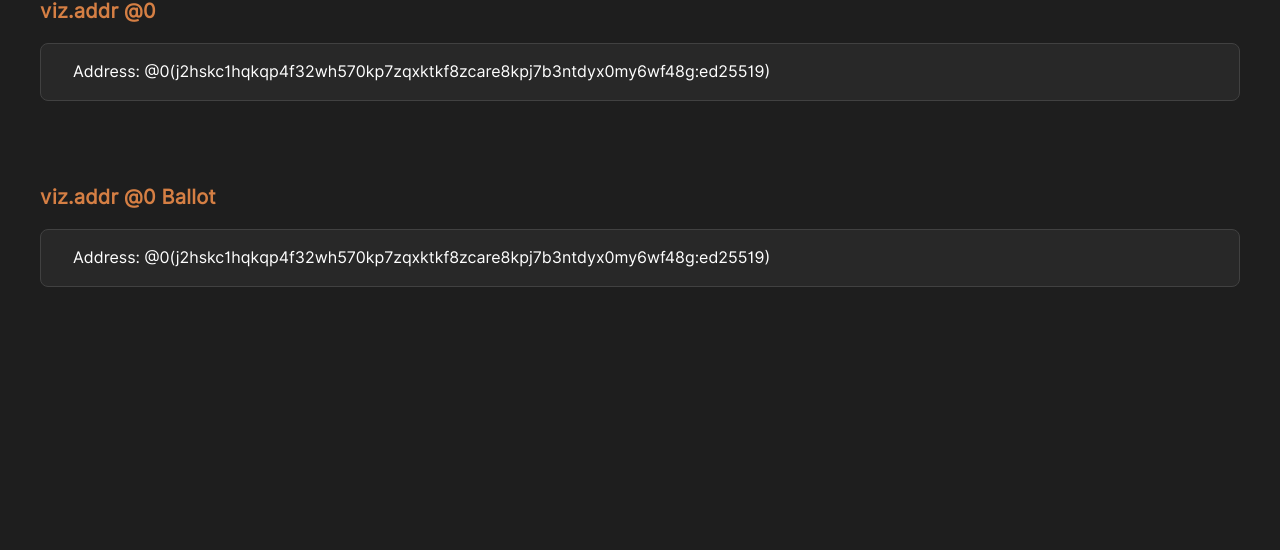
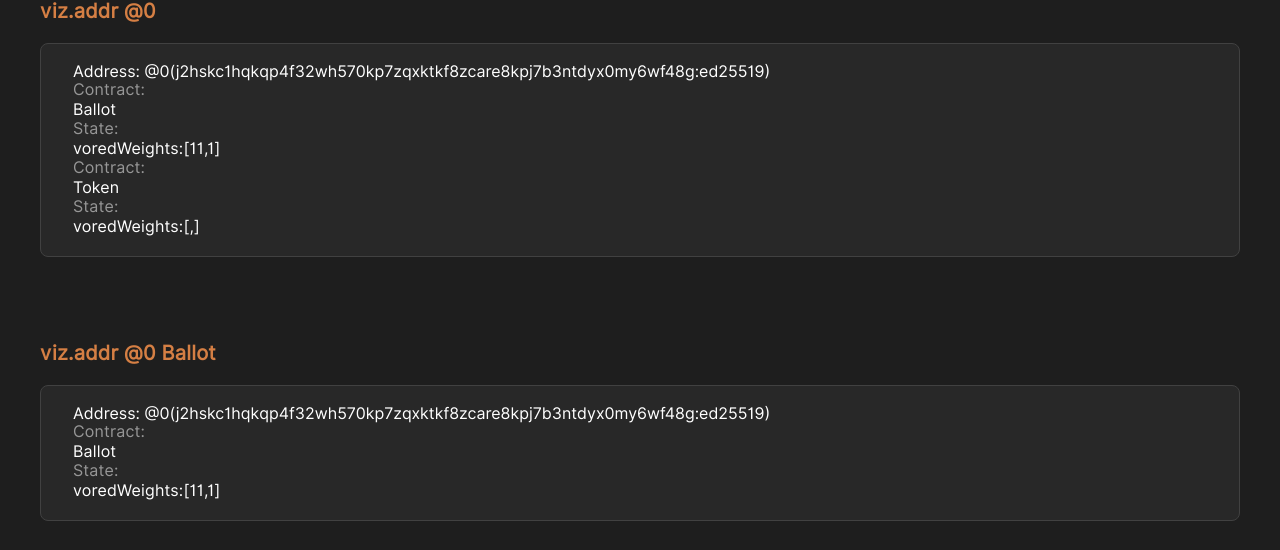
Before and after one commit to duiyuan/preda, a React app in the folder web/: page / in a window 1280 px wide. Shown: the part 976-1526 px from the top of the page. Before the commit the page ends 1335 px from the top, so only its background shows below. Built offline with nearby package versions, Linux system fonts and the light colour scheme.

Commit message:
feat: addr ui

```diff
--- a/web/component/BoxItem.tsx
+++ b/web/component/BoxItem.tsx
@@ -72,6 +72,14 @@ export const AddrBox = ({data, key, title}: any) => {
                   Address: {d.AddressIndex}({d.Address})
                 </div>
                 <div className="addr-shard">
+                  {d.States.map((s: any) => (
+                    <div className='addr-state'>
+                      <div className='box-key'>Contract:</div>
+                      <div className='box-val'>{s.Contract}</div>
+                      <div className='box-key'>State:</div>
+                      <div className='box-val'>voredWeights:[{s.State.weight},{s.State.voted_case}]</div>
+                    </div>
+                  ))}
                 </div>
             </div>
           ))}
```
